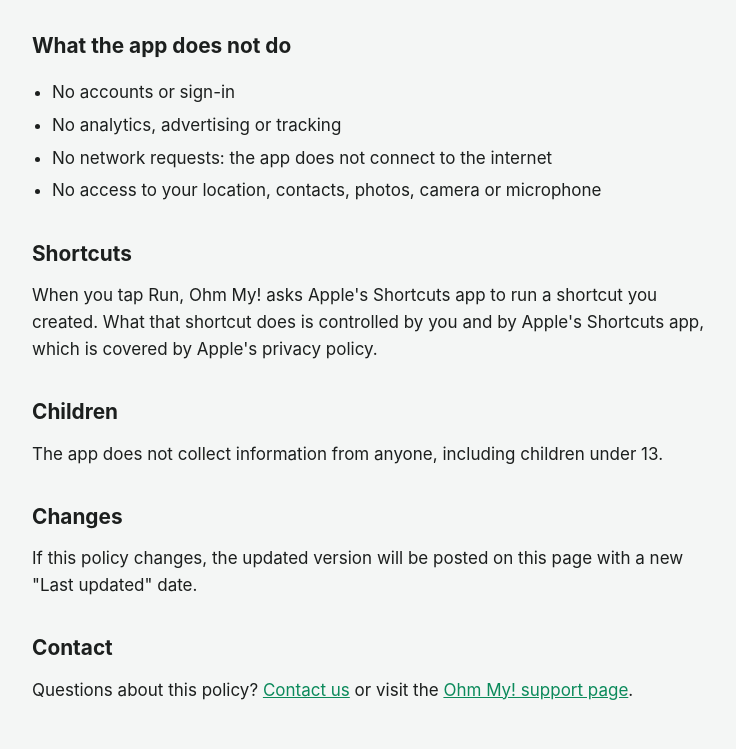
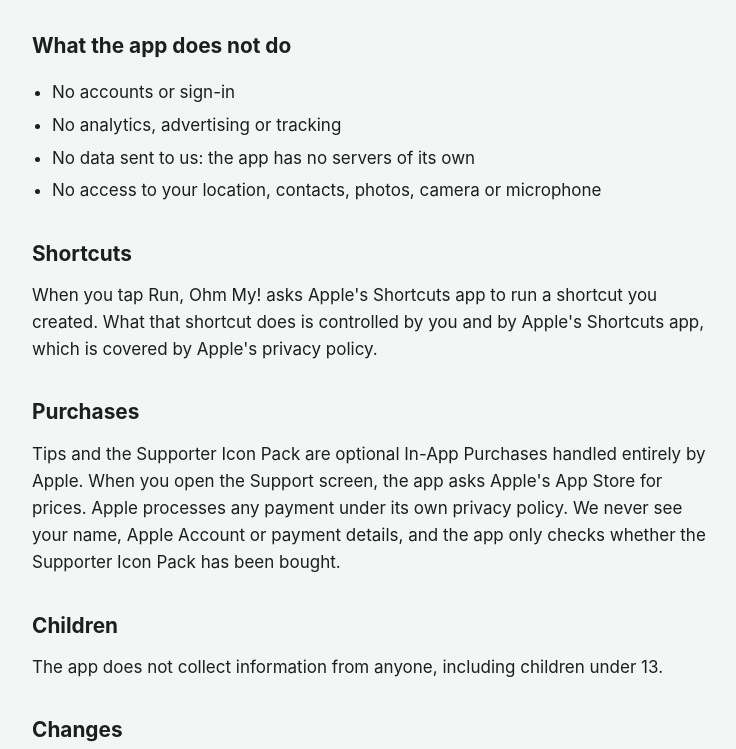
Before and after one commit to guymanstuff/spudarino, a plain HTML site: page ohmmy/privacy.html in a window 1280 px wide. Shown: the part 539-1288 px from the top of the page, without its empty margins (264-1000 px from the left). Drawn offline with Linux system fonts and the light colour scheme.

Commit message:
Ohm My! privacy policy: add Purchases section
Co-Authored-By: Claude Opus 5.5 <noreply@anthropic.com>
Claude-Session: https://claude.ai/code/session_01WM8Pwn5gQGQNmon43Xt1p8

```diff
--- a/ohmmy/privacy.html
+++ b/ohmmy/privacy.html
@@ -33,12 +33,15 @@
   <ul>
     <li>No accounts or sign-in</li>
     <li>No analytics, advertising or tracking</li>
-    <li>No network requests: the app does not connect to the internet</li>
+    <li>No data sent to us: the app has no servers of its own</li>
     <li>No access to your location, contacts, photos, camera or microphone</li>
   </ul>
 
   <h2>Shortcuts</h2>
   <p>When you tap Run, Ohm My! asks Apple's Shortcuts app to run a shortcut you created. What that shortcut does is controlled by you and by Apple's Shortcuts app, which is covered by Apple's privacy policy.</p>
+
+  <h2>Purchases</h2>
+  <p>Tips and the Supporter Icon Pack are optional In-App Purchases handled entirely by Apple. When you open the Support screen, the app asks Apple's App Store for prices. Apple processes any payment under its own privacy policy. We never see your name, Apple Account or payment details, and the app only checks whether the Supporter Icon Pack has been bought.</p>
 
   <h2>Children</h2>
   <p>The app does not collect information from anyone, including children under 13.</p>
```
